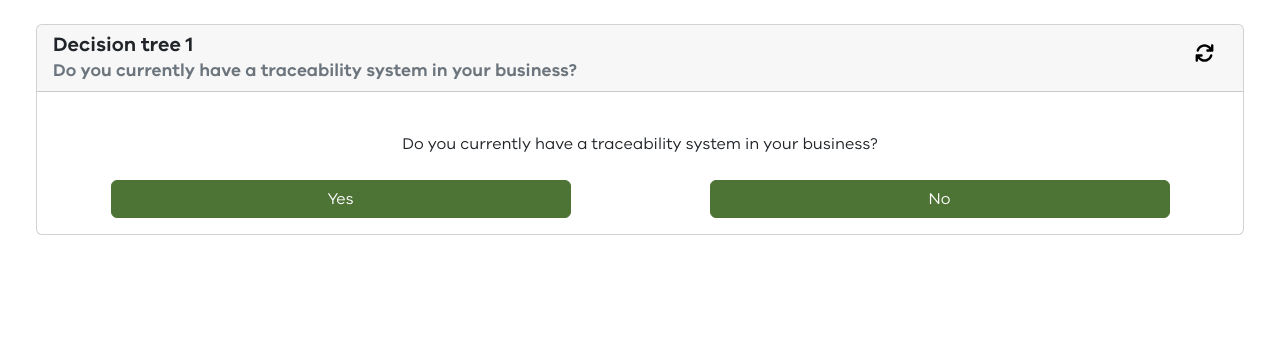
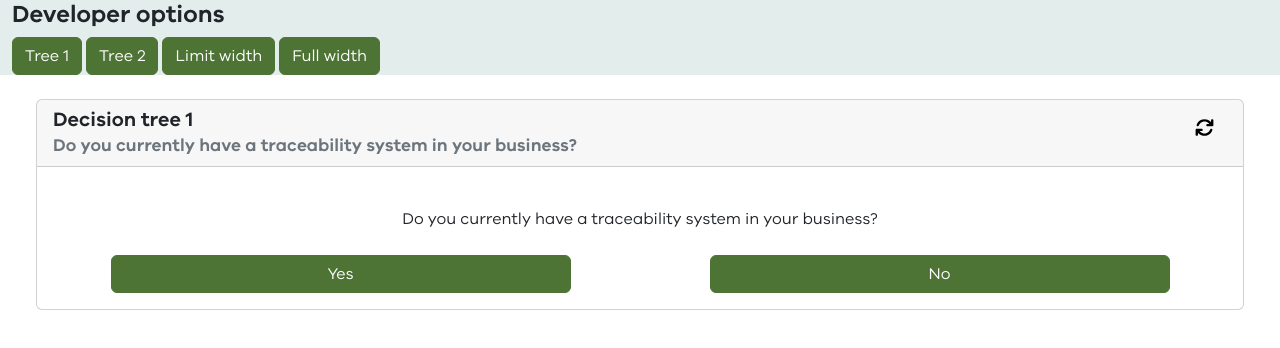
Before and after one commit to Henry-DJPR/traceabilitywidgets, a website built with Parcel: page src/index.html in a window 1280 px wide. Built offline with nearby package versions, Linux system fonts and the light colour scheme; files whose address does not match are found by name.

Commit message:
Developer options

```diff
--- a/src/index.html
+++ b/src/index.html
@@ -13,6 +13,39 @@
   </head>
   <body>
     <div class="container-fluid">
+      <div class="row">
+        <div class="col bg-secondary">
+          <h4>Developer options</h4>
+          <button
+            class="btn btn-primary"
+            onclick="javascript: goTree1()"
+            type="button"
+          >
+            Tree 1
+          </button>
+          <button
+            class="btn btn-primary"
+            onclick="javascript: goTree2()"
+            type="button"
+          >
+            Tree 2
+          </button>
+          <button
+            class="btn btn-primary"
+            onclick="javascript: limitWidth()"
+            type="button"
+          >
+            Limit width
+          </button>
+          <button
+            class="btn btn-primary"
+            onclick="javascript: fullWidth()"
+            type="button"
+          >
+            Full width
+          </button>
+        </div>
+      </div>
       <div class="row" id="tree1Row">
         <div class="col align-self-center m-4">
           <div class="card">
--- a/src/js/app.js
+++ b/src/js/app.js
@@ -14,6 +14,27 @@ const supportTableValues = {
   otherRequirements:
     "Other requirements specific to my business may include:<br />(List any that apply in the comments column, here are some examples)<ul><li>My product is subject to Xray screening, and this may damage digital loggers</li><li>Airfreight/seafreight approval is part of my supply chain process</li><li>My product is often subject to additional stickering by other business along the supply chain for transport and logistics purposes</li><li>Logging temperature during transport is essential for demonstrating food safety/customer compliance along the supply chain</li></ul>",
 };
+
+// Dev functions
+function goTree1() {
+  $("#tree1Row").show();
+  $("#tree1Row").attr("aria-hidden", "false");
+  $("#tree2Row").hide();
+  $("#tree2Row").attr("aria-hidden", "true");
+  resetForms();
+}
+function goTree2() {
+  transitionTables();
+  resetForms();
+}
+function limitWidth() {
+  $("#tree1Row>.col").css("max-width", "600px");
+  $("#tree2Row>.col").css("max-width", "600px");
+}
+function fullWidth() {
+  $("#tree1Row>.col").css("max-width", "100%");
+  $("#tree2Row>.col").css("max-width", "100%");
+}
 
 // functions
 function recodeReasons(text) {
```
